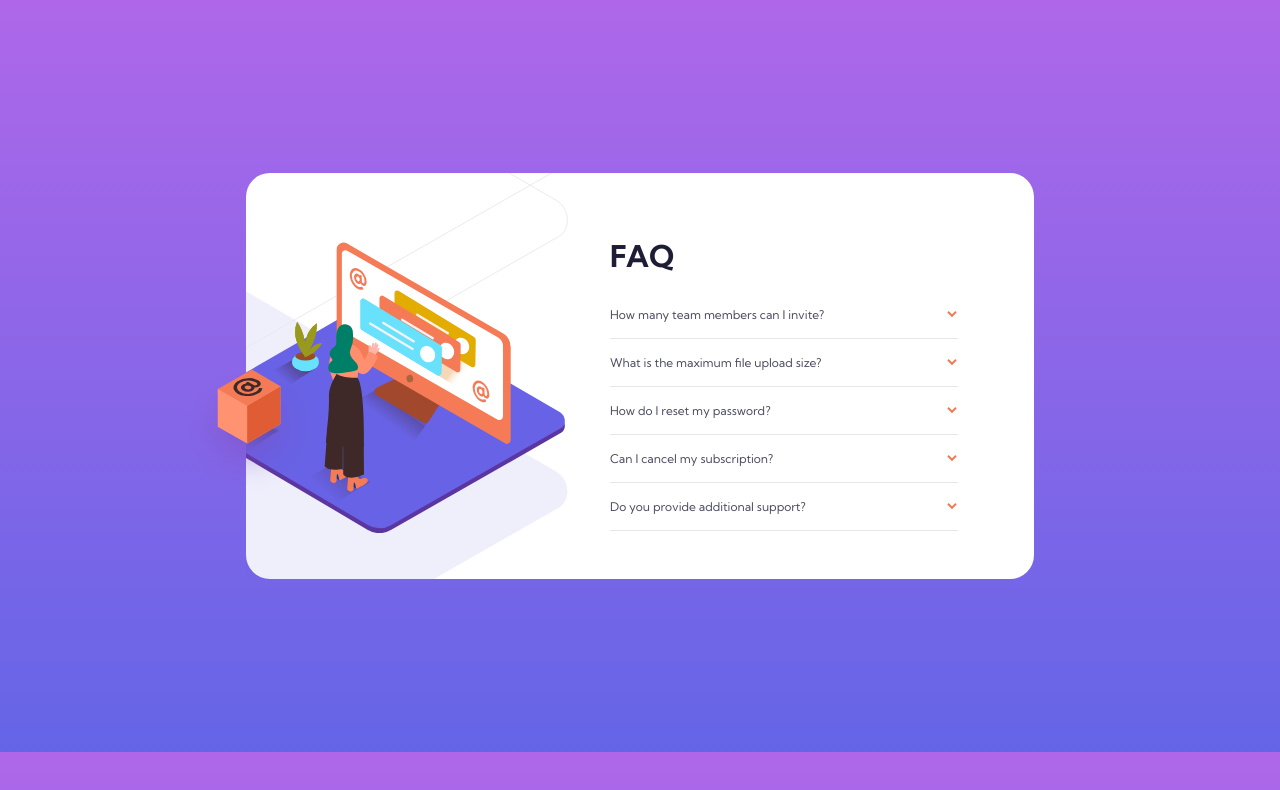
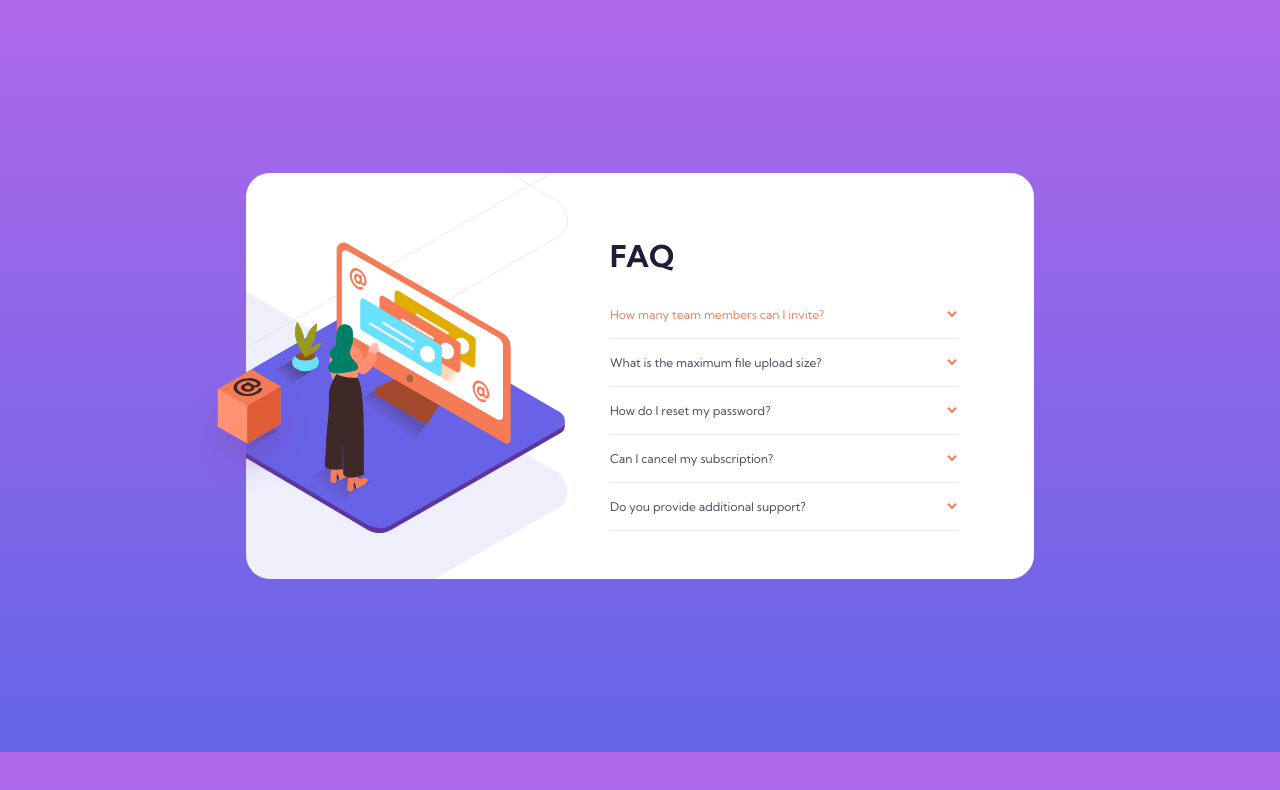
Before and after one commit to atinybeardedman/faq-accordion-card, a plain HTML site: page index.html in a window 1280 px wide. In both pictures the pointer is over the element "How many team members can I invite?". Drawn offline with Linux system fonts and the light colour scheme.

Commit message:
Add active state to accordion items

```diff
--- a/index.js
+++ b/index.js
@@ -23,6 +23,6 @@ function toggle(e){
 
 }
 
-document.querySelectorAll('.accordion-button').forEach(button => {
+document.querySelectorAll('.accordion-title').forEach(button => {
     {button.addEventListener('click', toggle)}
 })
--- a/style.css
+++ b/style.css
@@ -116,6 +116,11 @@ body {
   transition: color 0.3s, font-weight 0.3s;
 }
 
+.accordion-title:hover{
+  cursor: pointer;
+  color: var(--accent-text);
+}
+
 .accordion-button {
   background: none;
   width: 1em;
```
